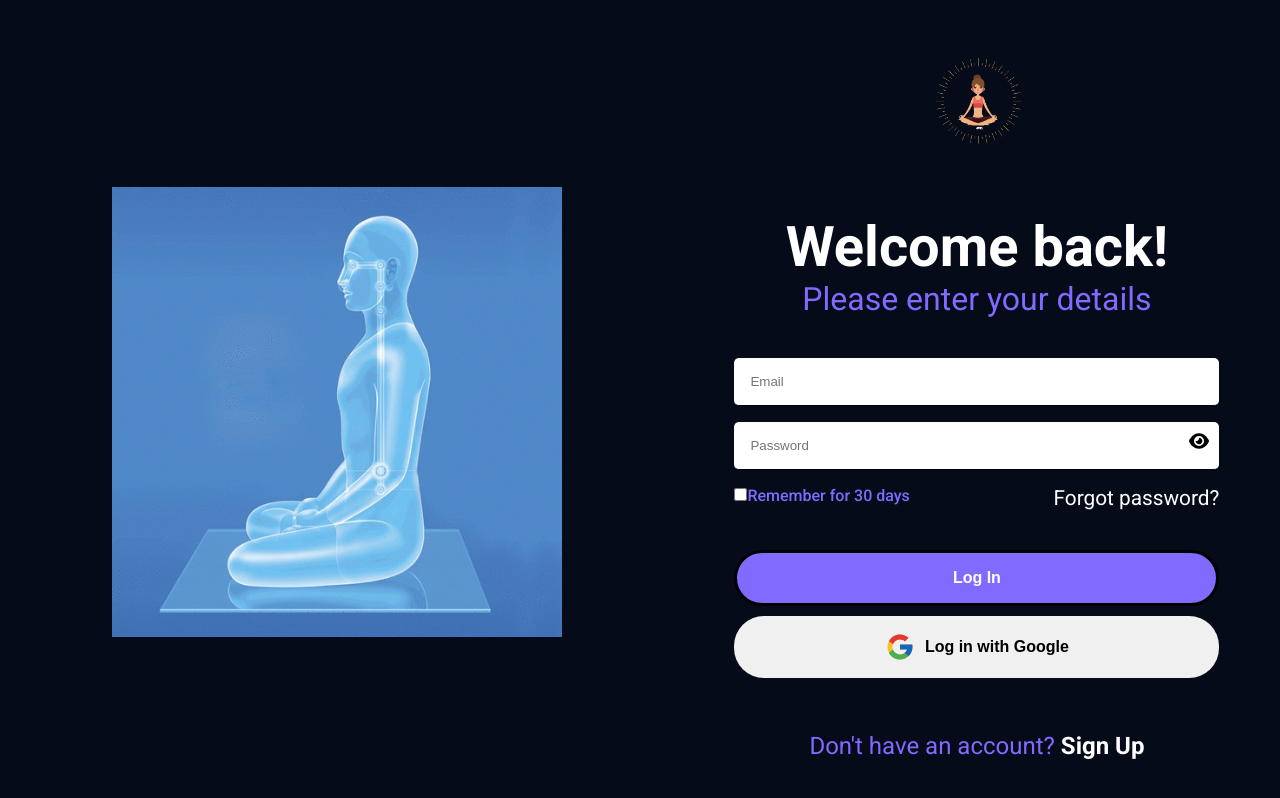
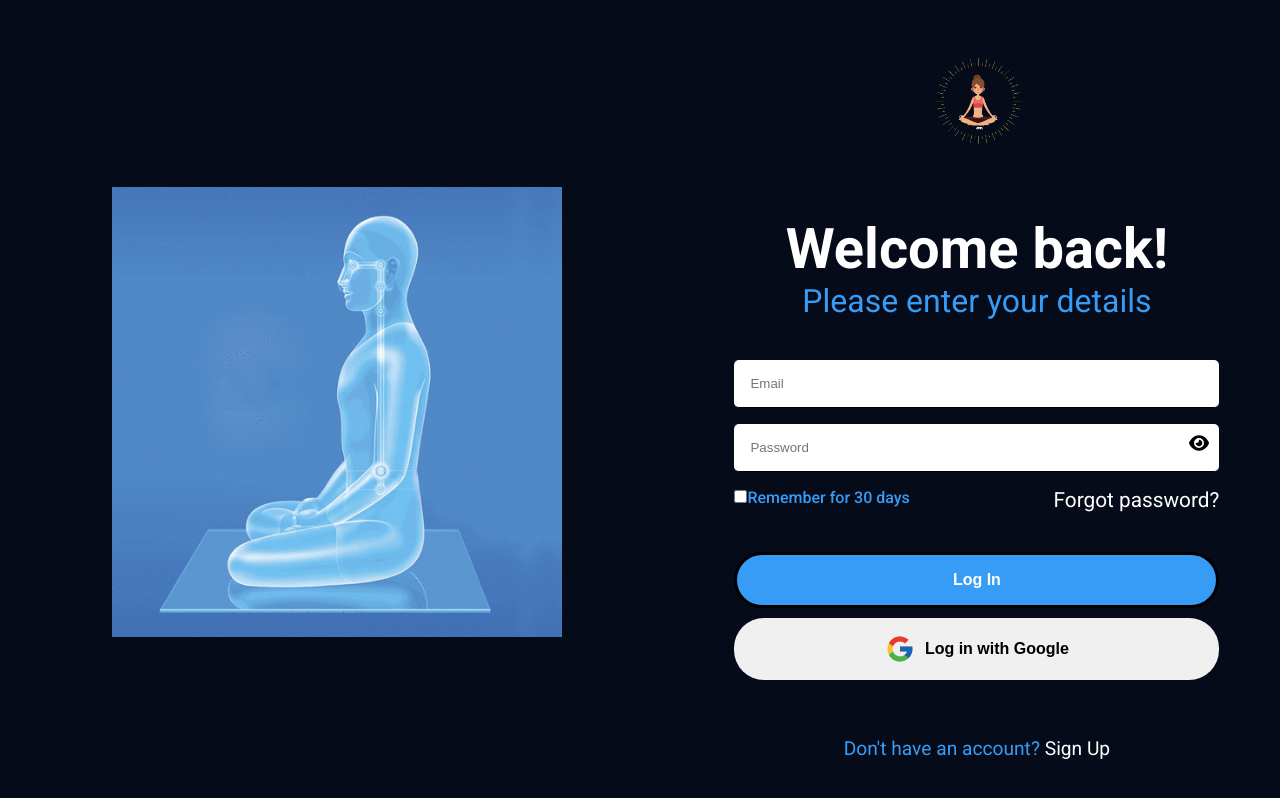
Before and after one commit to Soham2395/Meditation-App, a React (Create React App) app: page /login in a window 1280 px wide. Shown: the top 798 px of the page. Built offline with nearby package versions, Linux system fonts and the light colour scheme.

Commit message:
Login page design updated

```diff
--- a/src/components/UI/Hero.jsx
+++ b/src/components/UI/Hero.jsx
@@ -61,7 +61,6 @@ const Hero = ({ theme }) => {
             <p className="description">Our app offers a variety of tools to help you reduce stress, improve focus, and enhance your overall well-being!</p>
             <div className="hero__btns">
               <Link to="/login" className="primary__btn">Get Started Now</Link>
-              <button className="secondary__btn"><a href="https://3-d-slider-react-js.vercel.app/">Discover More</a></button>
             </div>
           </motion.div>
           <motion.div
--- a/src/styles/login.css
+++ b/src/styles/login.css
@@ -76,7 +76,7 @@
   font-weight: 400;
   font-size: 2rem;
   margin-bottom: 40px;
-  color:#816aff;
+  color:#379cf6;
 }
 
 form input[type='email'],
@@ -142,7 +142,7 @@ form button[type='submit'] {
   font-weight: 500;
   cursor: pointer;
   margin-top: 2px;
-  color: #816aff;
+  color: #379cf6;
 }
 
 .forgot-pass-link{
@@ -162,7 +162,7 @@ form button[type='submit'] {
 }
 
 .login-center-buttons button:nth-child(1){
-  background-color: #816aff;
+  background-color: #379cf6;
   color: white;
   border: 3px solid black;
 }
@@ -187,19 +187,19 @@ form button[type='submit'] {
 
 .login-center-buttons button:nth-child(2):hover{
   transition: 0.3s ease;
-  background-color: #379cf6;
+  color: #379cf6;
 }
 
 .login-bottom-p{
   text-align: center;
-  font-size: 1.5rem;
+  font-size: 1.2rem;
   padding-bottom: 40px;
-  color:#816aff;
+  color:#379cf6;
 }
 
 .login-bottom-p a{
   text-decoration: none;
-  font-weight: 600;
+  font-weight: 400;
 }
 
 .login-bottom-p a:hover{
```
